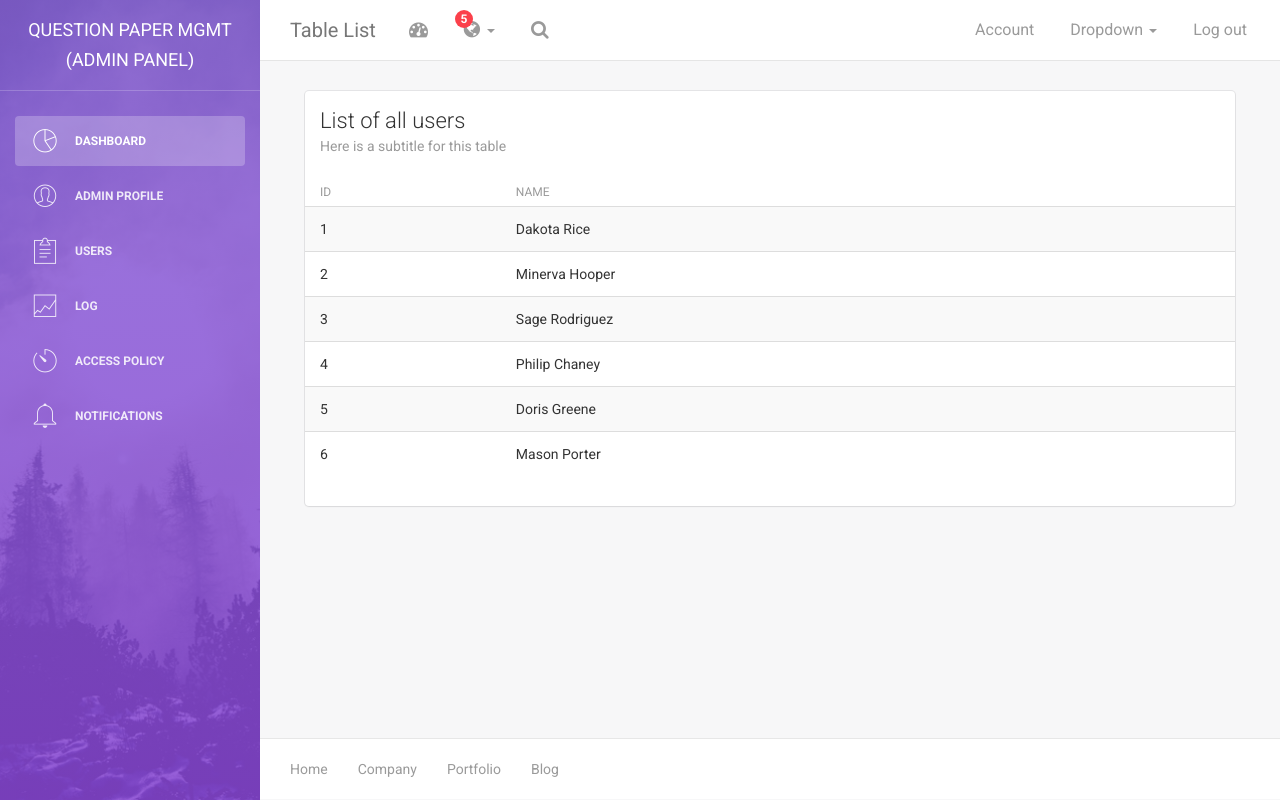
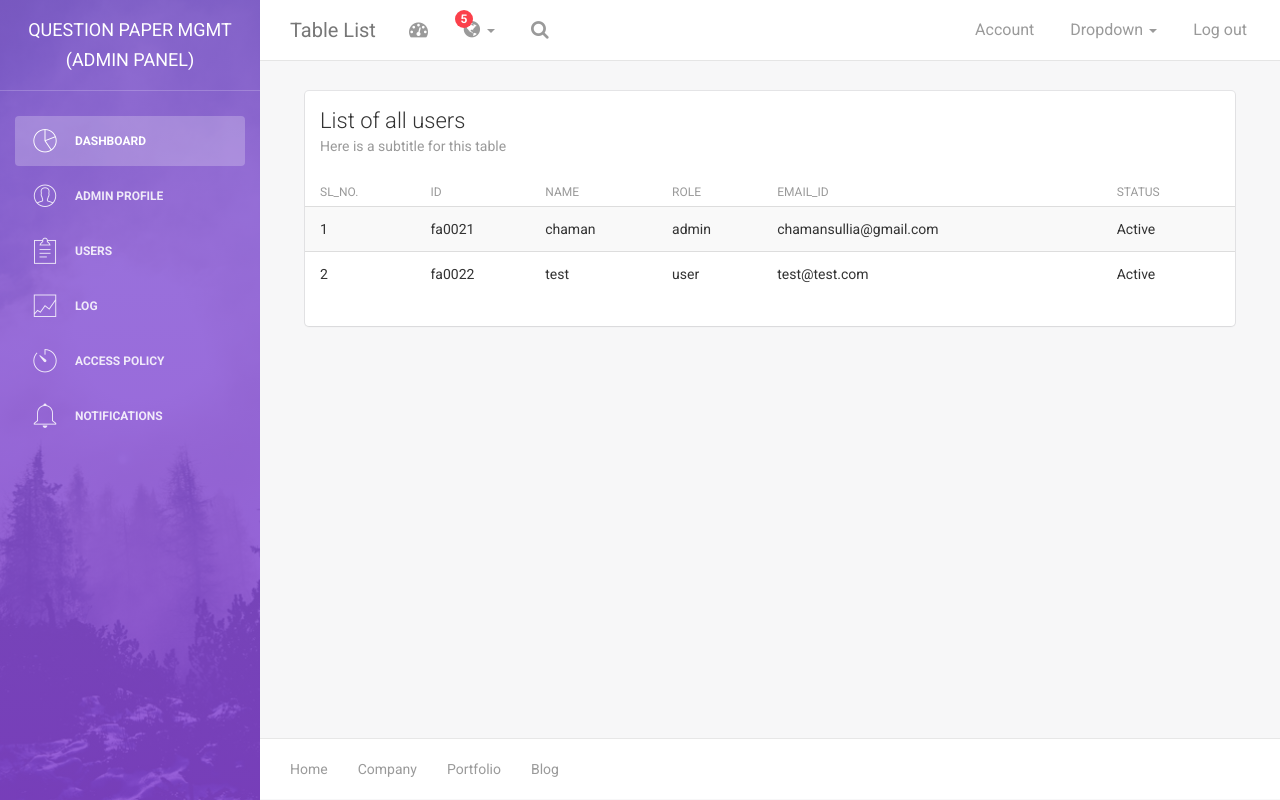
Before and after one commit to chaman-1/QMS, a PHP site: page /users.php in a window 1280 px wide. Run offline with PHP 8.4, Linux system fonts and the light colour scheme; data comes from the database, SQL or seed files in the repository; some libraries are stand-ins or nearby versions.

Commit message:
connected users.php page to backend

```diff
--- /dev/null
+++ b/BS3/config.php
@@ -0,0 +1,14 @@
+<?php
+$servername = "localhost";
+$username = "root";
+$password = "";
+$database = "qms";
+// Create connection
+$conn = new mysqli($servername, $username, $password, $database);
+
+// Check connection
+if ($conn->connect_error) {
+    die("Connection failed: " . $conn->connect_error);
+}
+// echo "Connected successfully";
+?>
--- a/BS3/users.php
+++ b/BS3/users.php
@@ -1,3 +1,6 @@
+<?php
+    require 'config.php';
+?>
 <!doctype html>
 <html lang="en">
 <head>
@@ -35,8 +38,6 @@
 <div class="wrapper">
     <div class="sidebar" data-color="purple" data-image="assets/img/sidebar-5.jpg">
 
-    <!--   you can change the color of the sidebar using: data-color="blue | azure | green | orange | red | purple" -->
-
 
     	<div class="sidebar-wrapper">
             <div class="logo">
@@ -61,16 +62,9 @@
                 <li>
                     <a href="users.php">
                         <i class="pe-7s-note2"></i>
-                        <!-- <p>Table List</p> -->
                         <p>Users</p>
                     </a>
                 </li>
-                <!-- <li>
-                    <a href="typography.php">
-                        <i class="pe-7s-news-paper"></i>
-                        <p>Typography</p>
-                    </a>
-                </li> -->
                 <li>
                     <a href="log.php">
                         <i class="pe-7s-graph2"></i>
@@ -83,30 +77,12 @@
                         <p>Access Policy</p>
                     </a>
                 </li>
-                <!-- <li>
-                    <a href="icons.php">
-                        <i class="pe-7s-science"></i>
-                        <p>Icons</p>
-                    </a>
-                </li> -->
-                <!-- <li>
-                    <a href="maps.php">
-                        <i class="pe-7s-map-marker"></i>
-                        <p>Maps</p>
-                    </a>
-                </li> -->
                 <li>
                     <a href="notifications.php">
                         <i class="pe-7s-bell"></i>
                         <p>Notifications</p>
                     </a>
                 </li>
-                <!-- <li class="active-pro">
-                    <a href="upgrade.php">
-                        <i class="pe-7s-rocket"></i>
-                        <p>Upgrade to PRO</p>
-                    </a>
-                </li> -->
             </ul>
         </div>
     </div>
@@ -192,6 +168,15 @@
             </div>
         </nav>
 
+<?php
+    $query = "SELECT * from faculty";
+    $res = mysqli_query($conn, $query);
+    while($arr=mysqli_fetch_assoc($res))
+        $myarr[]=$arr;
+
+?>
+
+
         <div class="content">
             <div class="container-fluid">
                     <div class="col-md-12">
@@ -203,55 +188,29 @@
                             <div class="content table-responsive table-full-width">
                                 <table class="table table-hover table-striped">
                                     <thead>
+                                        <th>SL_no.</th>
                                         <th>ID</th>
                                     	<th>Name</th>
-                                    	<!-- <th>Salary</th>
-                                    	<th>Country</th>
-                                    	<th>City</th> -->
+                                        <th>Role</th>
+                                        <th>Email_ID</th>
+                                        <th>Status</th>
                                     </thead>
                                     <tbody>
-                                        <tr>
-                                        	<td>1</td>
-                                        	<td>Dakota Rice</td>
-                                        	<!-- <td>$36,738</td>
-                                        	<td>Niger</td>
-                                        	<td>Oud-Turnhout</td> -->
-                                        </tr>
-                                        <tr>
-                                        	<td>2</td>
-                                        	<td>Minerva Hooper</td>
-                                        	<!-- <td>$23,789</td>
-                                        	<td>Curaçao</td>
-                                        	<td>Sinaai-Waas</td> -->
-                                        </tr>
-                                        <tr>
-                                        	<td>3</td>
-                                        	<td>Sage Rodriguez</td>
-                                        	<!-- <td>$56,142</td>
-                                        	<td>Netherlands</td>
-                                        	<td>Baileux</td> -->
-                                        </tr>
-                                        <tr>
-                                        	<td>4</td>
-                                        	<td>Philip Chaney</td>
-                                        	<!-- <td>$38,735</td>
-                                        	<td>Korea, South</td>
-                                        	<td>Overland Park</td> -->
-                                        </tr>
-                                        <tr>
-                                        	<td>5</td>
-                                        	<td>Doris Greene</td>
-                                        	<!-- <td>$63,542</td>
-                                        	<td>Malawi</td>
-                                        	<td>Feldkirchen in Kärnten</td> -->
-                                        </tr>
-                                        <tr>
-                                        	<td>6</td>
-                                        	<td>Mason Porter</td>
-                                        	<!-- <td>$78,615</td>
-                                        	<td>Chile</td>
-                                        	<td>Gloucester</td> -->
-                                        </tr>
+                                        <?php foreach($myarr as $arr):?>
+                                            <tr>
+                                                <td><?php echo $arr['index']; ?></td>
+                                                <td><?php echo $arr['fid']; ?></td>
+                                                <td><?php echo $arr['name']; ?></td>
+                                                <td><?php echo $arr['role']; ?></td>
+                                                <td><?php echo $arr['email']; ?></td>
+                                                <td><?php if($arr['active'] == 1)
+                                                        echo "Active";
+                                                        else
+                                                        echo "Disabled";?>
+                                                </td>
+
+                                            </tr>
+                                        <?php endforeach; ?>
                                     </tbody>
                                 </table>
 
```
Also changed, not shown: db.sql (+18 -14 lines).
